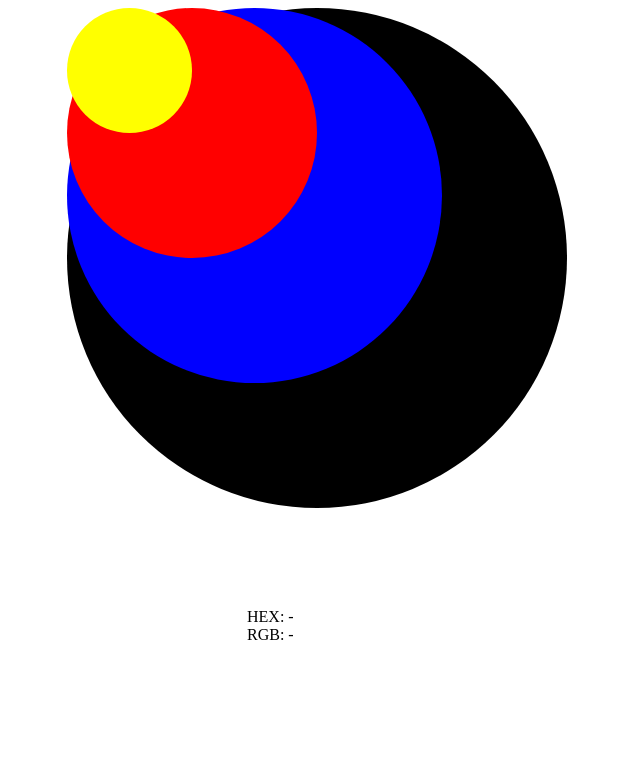
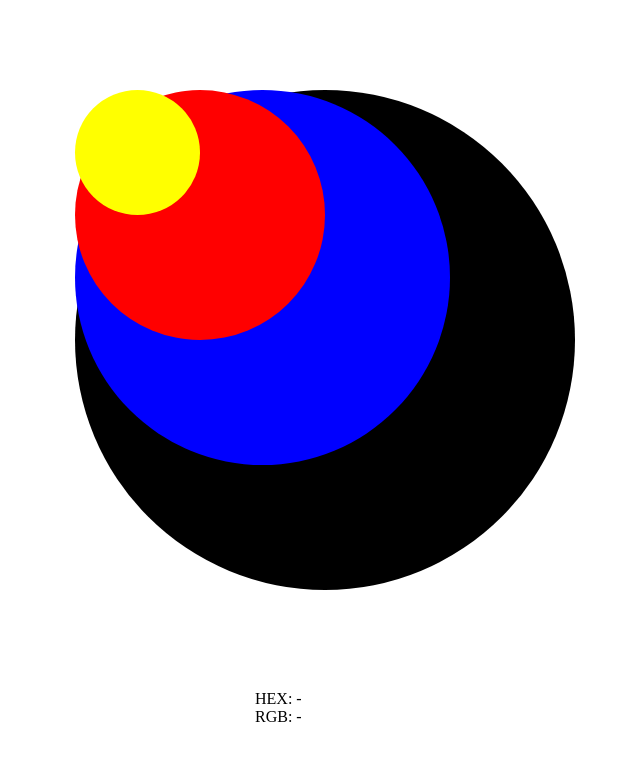
Before and after one commit to MyHKo/color-space, a website with bundled scripts: page index.html in a window 1280 px wide. Shown: the whole page, without its empty margins (323-963 px from the left). Built offline with nearby package versions, Linux system fonts and the light colour scheme.

Commit message:
style: make all of the content to be centered

```diff
--- a/app/scss/style.scss
+++ b/app/scss/style.scss
@@ -4,10 +4,12 @@ $redSize: $blueSize - $blueSize/3;
 $yellowSize: $redSize - $redSize /2;
 
 .main{
-  width: 100%;
+  width: 100vw;
+  height: 100vh;
   display: flex;
   flex-direction: column;
   align-items: center;
+  justify-content: center;
   gap: 100px
 }
 
```
Also changed, not shown: app/scss/style.css, 1 other file.
